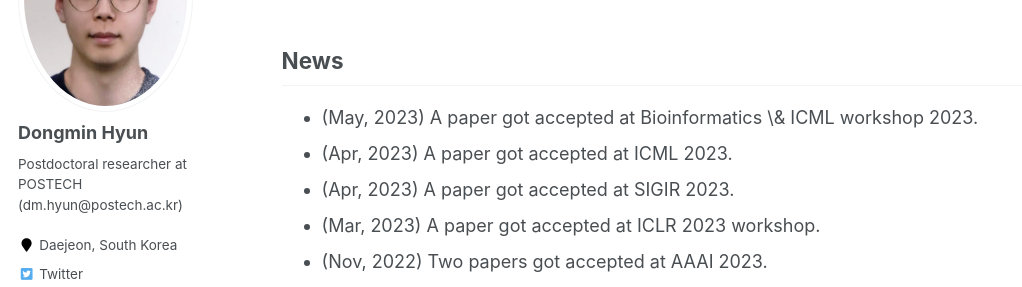
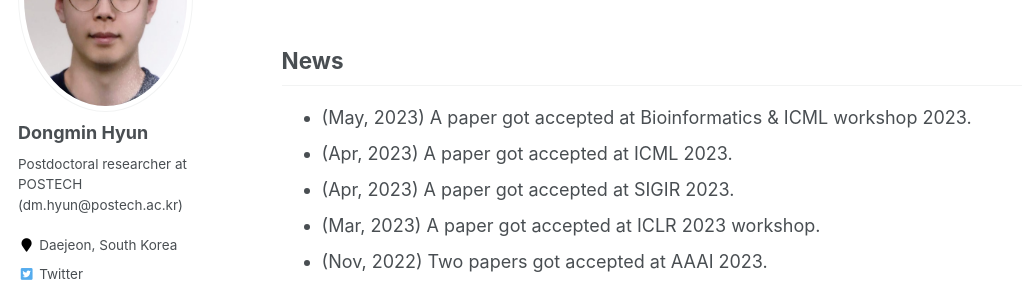
Before and after one commit to dmhyun/dmhyun.github.io, a Jekyll site: the page built from _pages/about.md, in a window 1280 px wide and 900 px high, scrolled down 409 px. Shown: the part 153-440 px from the top of the window, without its empty margins (0-1022 px from the left). Built offline with Jekyll 4.4.1, drawn with Linux system fonts in a browser that asks for light colours.

```diff
--- a/_pages/about.md
+++ b/_pages/about.md
@@ -19,7 +19,7 @@ Research Interest
 
 News
 -----
-- (May, 2023) A paper got accepted at Bioinformatics \& ICML workshop 2023.
+- (May, 2023) A paper got accepted at Bioinformatics & ICML workshop 2023.
 - (Apr, 2023) A paper got accepted at ICML 2023.
 - (Apr, 2023) A paper got accepted at SIGIR 2023.
 - (Mar, 2023) A paper got accepted at ICLR 2023 workshop.
```
